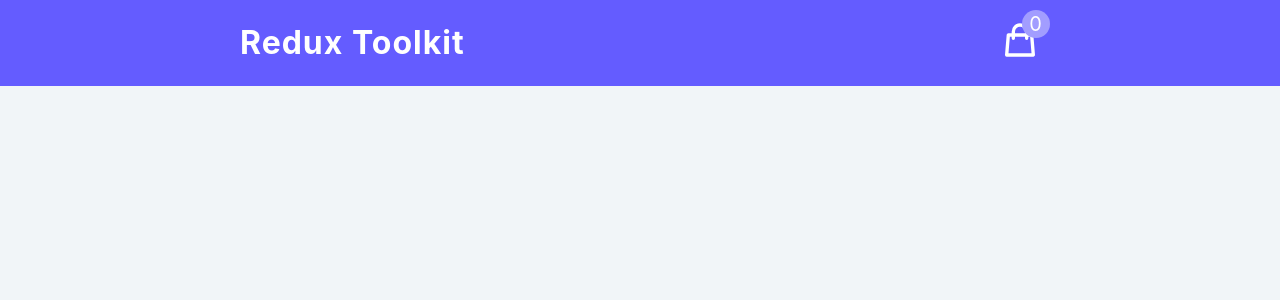
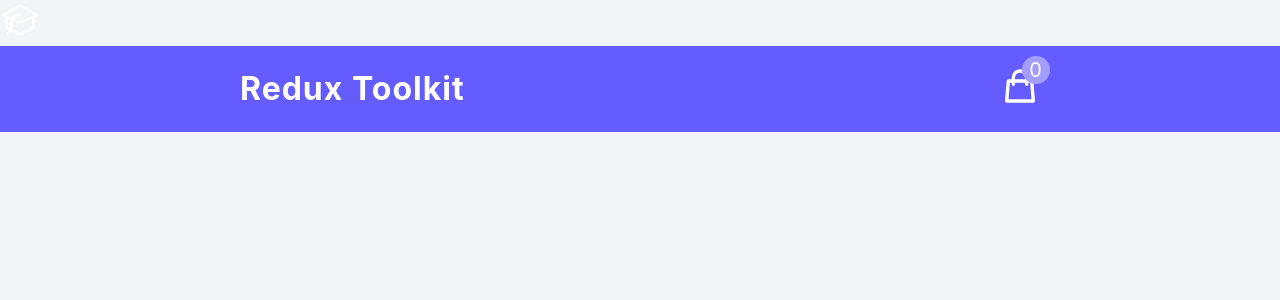
Before and after one commit to eslamsobhy/redux-toolkit-cart-app, a React (Create React App) app: page / in a window 1280 px wide. Shown: the top 300 px of the page. Built offline with nearby package versions, Linux system fonts and the light colour scheme.

Commit message:
tested hero-icons as components and applyed styles for them

```diff
--- a/src/components/Navbar.js
+++ b/src/components/Navbar.js
@@ -1,4 +1,4 @@
-import { CartIcon } from "../icons";
+import { CartIcon, Graduated } from "../icons";
 import { useSelector } from "react-redux";
 
 import React from "react";
@@ -7,6 +7,8 @@
   const { amount } = useSelector((store) => store.cart);
 
   return (
+    <div className="graduated">
+      <Graduated />
       <nav>
         <div className="nav-center">
           <h3>redux toolkit</h3>
@@ -18,6 +20,7 @@
           </div>
         </div>
       </nav>
+    </div>
   );
 };
 
--- a/src/icons.js
+++ b/src/icons.js
@@ -1,17 +1,17 @@
 export const CartIcon = () => {
   return (
     <svg
-      xmlns='http://www.w3.org/2000/svg'
-      className='h-6 w-6 '
-      fill='none'
-      viewBox='0 0 24 24'
-      stroke='currentColor'
+      xmlns="http://www.w3.org/2000/svg"
+      className="h-6 w-6 "
+      fill="none"
+      viewBox="0 0 24 24"
+      stroke="currentColor"
       strokeWidth={2}
     >
       <path
-        strokeLinecap='round'
-        strokeLinejoin='round'
-        d='M16 11V7a4 4 0 00-8 0v4M5 9h14l1 12H4L5 9z'
+        strokeLinecap="round"
+        strokeLinejoin="round"
+        d="M16 11V7a4 4 0 00-8 0v4M5 9h14l1 12H4L5 9z"
       />
     </svg>
   );
@@ -20,14 +20,14 @@
 export const ChevronDown = () => {
   return (
     <svg
-      xmlns='http://www.w3.org/2000/svg'
-      className='h-6 w-6'
-      fill='none'
-      viewBox='0 0 24 24'
-      stroke='currentColor'
+      xmlns="http://www.w3.org/2000/svg"
+      className="h-6 w-6"
+      fill="none"
+      viewBox="0 0 24 24"
+      stroke="currentColor"
       strokeWidth={2}
     >
-      <path strokeLinecap='round' strokeLinejoin='round' d='M19 9l-7 7-7-7' />
+      <path strokeLinecap="round" strokeLinejoin="round" d="M19 9l-7 7-7-7" />
     </svg>
   );
 };
@@ -35,14 +35,31 @@
 export const ChevronUp = () => {
   return (
     <svg
-      xmlns='http://www.w3.org/2000/svg'
-      className='h-6 w-6'
-      fill='none'
-      viewBox='0 0 24 24'
-      stroke='currentColor'
+      xmlns="http://www.w3.org/2000/svg"
+      className="h-6 w-6"
+      fill="none"
+      viewBox="0 0 24 24"
+      stroke="currentColor"
       strokeWidth={2}
     >
-      <path strokeLinecap='round' strokeLinejoin='round' d='M5 15l7-7 7 7' />
+      <path strokeLinecap="round" strokeLinejoin="round" d="M5 15l7-7 7 7" />
     </svg>
   );
 };
+
+export const Graduated = () => (
+  <svg
+    xmlns="http://www.w3.org/2000/svg"
+    fill="none"
+    viewBox="0 0 24 24"
+    strokeWidth={1.5}
+    stroke="currentColor"
+    className="w-6 h-6"
+  >
+    <path
+      strokeLinecap="round"
+      strokeLinejoin="round"
+      d="M4.26 10.147a60.436 60.436 0 00-.491 6.347A48.627 48.627 0 0112 20.904a48.627 48.627 0 018.232-4.41 60.46 60.46 0 00-.491-6.347m-15.482 0a50.57 50.57 0 00-2.658-.813A59.905 59.905 0 0112 3.493a59.902 59.902 0 0110.399 5.84c-.896.248-1.783.52-2.658.814m-15.482 0A50.697 50.697 0 0112 13.489a50.702 50.702 0 017.74-3.342M6.75 15a.75.75 0 100-1.5.75.75 0 000 1.5zm0 0v-3.675A55.378 55.378 0 0112 8.443m-7.007 11.55A5.981 5.981 0 006.75 15.75v-1.5"
+    />
+  </svg>
+);
--- a/src/index.css
+++ b/src/index.css
@@ -27,8 +27,8 @@
   box-sizing: border-box;
 }
 body {
-  font-family: -apple-system, BlinkMacSystemFont, 'Segoe UI', Roboto, Oxygen,
-    Ubuntu, Cantarell, 'Open Sans', 'Helvetica Neue', sans-serif;
+  font-family: -apple-system, BlinkMacSystemFont, "Segoe UI", Roboto, Oxygen,
+    Ubuntu, Cantarell, "Open Sans", "Helvetica Neue", sans-serif;
   background: var(--clr-grey-10);
   color: var(--clr-grey-1);
   line-height: 1.5;
@@ -139,6 +139,12 @@
   display: block;
   position: relative;
 }
+
+.graduated svg {
+  width: 40px;
+  color: var(--clr-white);
+}
+
 nav svg {
   width: 40px;
   color: var(--clr-white);
```
Lines whose indentation alone changed are shown as unchanged.
